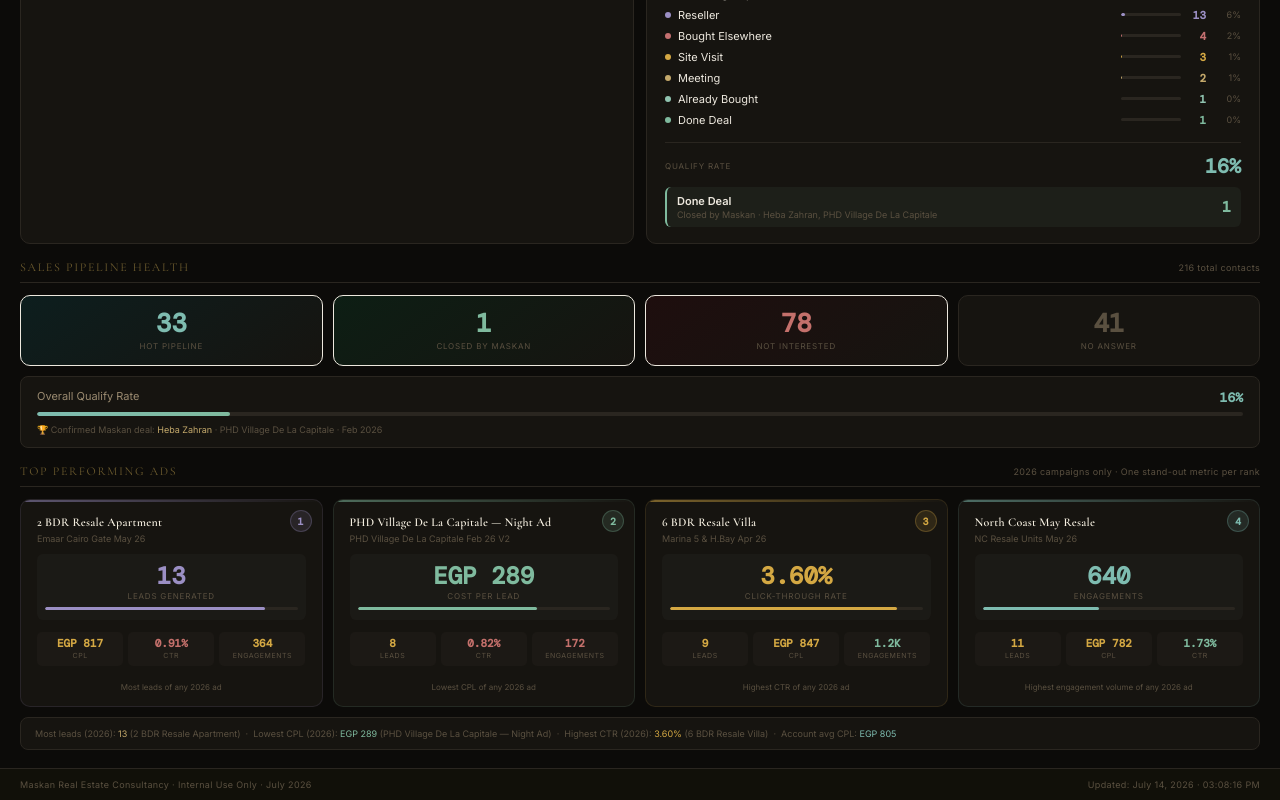
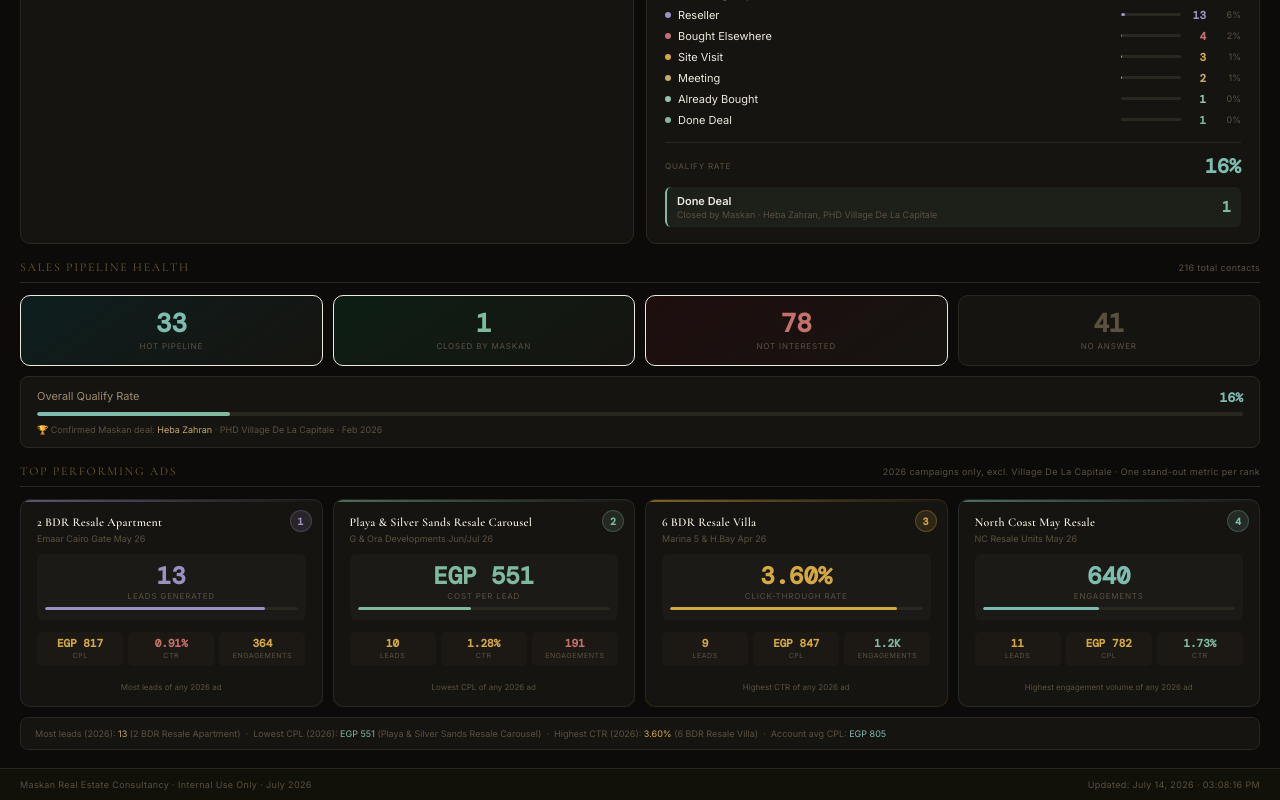
Before and after one commit to Bakry566/maskanconsultancydashboard, a website: page public/index.html in a window 1280 px wide. Shown: the part 777-1577 px from the top of the page. Drawn offline with nearby package versions, Linux system fonts and the light colour scheme.

Commit message:
Add files via upload

```diff
--- a/package.json
+++ b/package.json
@@ -1 +1 @@
-{"name":"maskan-command","version":"8.0.0","private":true}
+{"name":"maskan-command","version":"9.0.0","private":true}
--- a/public/index.html
+++ b/public/index.html
@@ -306,11 +306,11 @@ html,body{background:var(--bg);color:var(--txt);font-family:'Inter',sans-serif;-
 
   <!-- ⑥ TOP 4 ADS -->
   <div>
-    <div class="slbl">Top Performing Ads <span class="slbl-r">2026 campaigns only · One stand-out metric per rank</span></div>
+    <div class="slbl">Top Performing Ads <span class="slbl-r">2026 campaigns only, excl. Village De La Capitale · One stand-out metric per rank</span></div>
     <div class="top4-grid" id="top4-grid"></div>
     <div style="margin-top:10px;padding:10px 14px;border-radius:8px;background:var(--s2);border:1px solid var(--bd);font-size:9px;color:var(--sub)">
       Most leads (2026): <span style="color:var(--gold)">13</span> (2 BDR Resale Apartment) &nbsp;·&nbsp;
-      Lowest CPL (2026): <span style="color:var(--green)">EGP 289</span> (PHD Village De La Capitale — Night Ad) &nbsp;·&nbsp;
+      Lowest CPL (2026): <span style="color:var(--green)">EGP 551</span> (Playa & Silver Sands Resale Carousel) &nbsp;·&nbsp;
       Highest CTR (2026): <span style="color:var(--amber)">3.60%</span> (6 BDR Resale Villa) &nbsp;·&nbsp;
       Account avg CPL: <span style="color:var(--teal)">EGP 805</span>
     </div>
@@ -354,7 +354,7 @@ const FUNNEL_A = [
 
 const TOP4 = [
   {r:1,name:'2 BDR Resale Apartment',camp:'Emaar Cairo Gate May 26',leads:13,cpl:817,ctr:0.91,eng:364,acc:'#9B8FC4',hero:'leads',note:'Most leads of any 2026 ad'},
-  {r:2,name:'PHD Village De La Capitale — Night Ad',camp:'PHD Village De La Capitale Feb 26 V2',leads:8,cpl:289,ctr:0.82,eng:172,acc:'#7FBA9E',hero:'cpl',note:'Lowest CPL of any 2026 ad'},
+  {r:2,name:'Playa & Silver Sands Resale Carousel',camp:'G & Ora Developments Jun/Jul 26',leads:10,cpl:551,ctr:1.28,eng:191,acc:'#7FBA9E',hero:'cpl',note:'Lowest CPL of any 2026 ad'},
   {r:3,name:'6 BDR Resale Villa',camp:'Marina 5 & H.Bay Apr 26',leads:9,cpl:847,ctr:3.60,eng:1231,acc:'#D4A843',hero:'ctr',note:'Highest CTR of any 2026 ad'},
   {r:4,name:'North Coast May Resale',camp:'NC Resale Units May 26',leads:11,cpl:782,ctr:1.73,eng:640,acc:'#7EBCB0',hero:'eng',note:'Highest engagement volume of any 2026 ad'},
 ];
```
